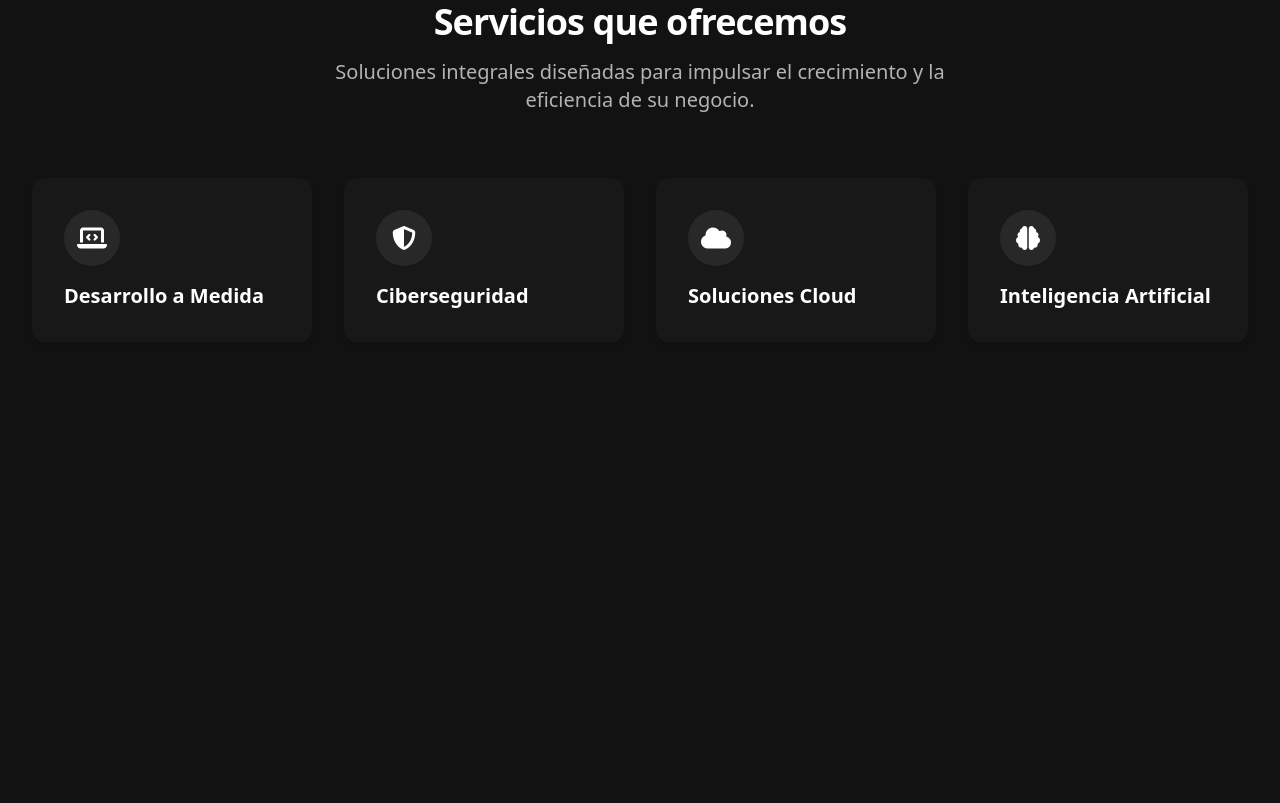
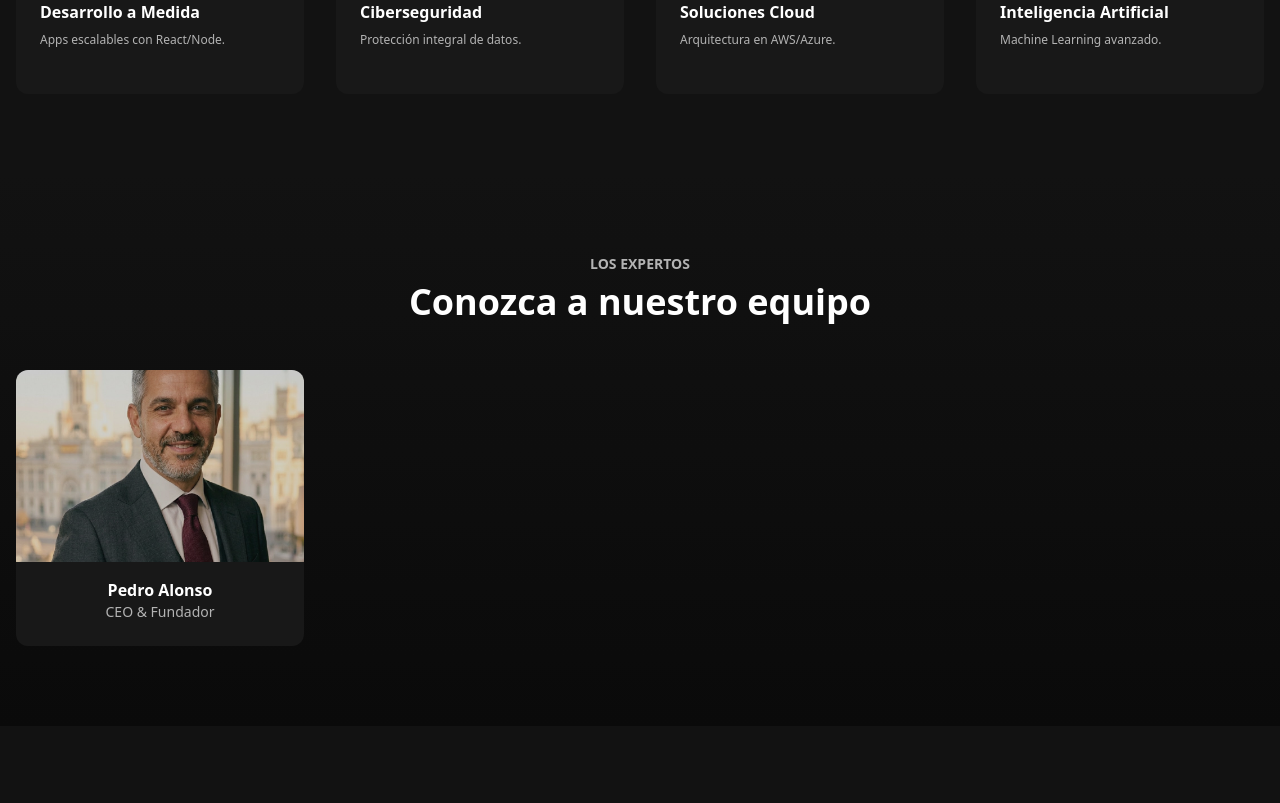
Before and after one commit to suhsero/2t_ConsultoriaPila, a plain HTML site: page index.html in a window 1280 px wide. Shown: the part 776-1579 px from the top of the page. Before the commit the page ends 1242 px from the top, so only its background shows below. Drawn offline with nearby package versions, Linux system fonts and the light colour scheme.

Commit message:
feat: Seccion de equipo y estructura del formulario

```diff
--- a/index.html
+++ b/index.html
@@ -4,31 +4,19 @@
     <meta charset="UTF-8">
     <meta name="viewport" content="width=device-width, initial-scale=1.0">
     <title>Consultoría Pila | Soluciones Tecnológicas Avanzadas</title>
-
     <script src="https://cdn.tailwindcss.com"></script>
-
     <script>
         tailwind.config = {
             theme: {
                 extend: {
                     colors: {
-                        brand: {
-                            light: '#60a5fa',
-                            DEFAULT: '#3b82f6',
-                            dark: '#2563eb',
-                        },
-                        spotify: {
-                            base: '#121212',
-                            elevated: '#181818',
-                            highlight: '#282828',
-                            text: '#b3b3b3',
-                        }
+                        brand: { light: '#60a5fa', DEFAULT: '#3b82f6', dark: '#2563eb' },
+                        spotify: { base: '#121212', elevated: '#181818', highlight: '#282828', text: '#b3b3b3' }
                     }
                 }
             }
         }
     </script>
-
     <link rel="stylesheet" href="https://cdnjs.cloudflare.com/ajax/libs/font-awesome/6.4.0/css/all.min.css">
 </head>
 <body class="bg-spotify-base text-white font-sans antialiased flex flex-col min-h-screen">
@@ -37,10 +25,10 @@
         <div class="max-w-7xl mx-auto px-4 sm:px-6 lg:px-8">
             <div class="flex flex-col md:flex-row justify-between items-center py-4 md:py-0 md:h-20 gap-4 md:gap-0">
                 <div class="flex-shrink-0 flex items-center gap-2 cursor-pointer" onclick="window.scrollTo(0,0)">
-                    <img src="logo.png" alt="Logo Consultoría Pila" class="h-10 w-auto">
-                    <span class="font-bold text-2xl text-white tracking-tight">Consultoría<span class="text-brand">Pila</span></span>
+                    <img src="logo.png" alt="Logo" class="h-10 w-auto">
+                    <span class="font-bold text-2xl text-white">Consultoría<span class="text-brand">Pila</span></span>
                 </div>
-                <nav class="flex flex-wrap justify-center gap-4 md:gap-8" aria-label="Menú principal">
+                <nav class="flex flex-wrap justify-center gap-4 md:gap-8">
                     <a href="#inicio" class="text-spotify-text hover:text-white transition-colors font-medium">Inicio</a>
                     <a href="#servicios" class="text-spotify-text hover:text-white transition-colors font-medium">Servicios</a>
                     <a href="#equipo" class="text-spotify-text hover:text-white transition-colors font-medium">Equipo</a>
@@ -51,97 +39,83 @@
     </header>
 
     <main class="flex-grow">
-        <section id="inicio" class="relative bg-spotify-base text-white overflow-hidden">
+        <section id="inicio" class="relative bg-spotify-base py-24 md:py-32 text-center overflow-hidden">
             <div class="absolute inset-0 bg-gradient-to-b from-spotify-highlight/40 to-spotify-base opacity-90"></div>
-            <div class="absolute inset-0 bg-[url('https://images.unsplash.com/photo-1451187580459-43490279c0fa?q=80&w=2072&auto=format&fit=crop')] bg-cover bg-center mix-blend-overlay opacity-10"></div>
-
-            <div class="relative max-w-7xl mx-auto px-4 sm:px-6 lg:px-8 py-24 md:py-32 flex flex-col items-center text-center">
-                <h1 class="text-4xl md:text-6xl font-extrabold tracking-tight mb-6 text-white">
-                    Transformamos su visión en <br class="block">
-                    <span class="text-transparent bg-clip-text bg-gradient-to-r from-brand-light to-brand">Realidad Digital</span>
-                </h1>
-                <p class="mt-4 max-w-2xl text-lg md:text-xl text-spotify-text mb-10">
-                    Somos su socio estratégico en tecnología. Ayudamos a empresas a escalar, asegurar e innovar a través de soluciones de software de vanguardia.
-                </p>
-                <div class="flex flex-col sm:flex-row gap-4">
-                    <a href="#servicios" class="bg-brand hover:bg-brand-light text-white font-bold py-3 px-8 rounded-full transition-all shadow-lg hover:scale-105 transform">
-                        Descubrir Servicios
-                    </a>
-                    <a href="#contacto" class="bg-transparent border border-spotify-text hover:border-white text-white font-bold py-3 px-8 rounded-full transition-all hover:scale-105 transform">
-                        Hablar con un experto
-                    </a>
+            <div class="relative z-10">
+                <h1 class="text-4xl md:text-6xl font-extrabold mb-6">Transformamos su visión en <span class="text-brand">Realidad Digital</span></h1>
+                <p class="max-w-2xl mx-auto text-spotify-text mb-10 text-lg">Socio estratégico en tecnología y soluciones de software de vanguardia.</p>
+                <div class="flex justify-center gap-4">
+                    <a href="#servicios" class="bg-brand py-3 px-8 rounded-full font-bold hover:scale-105 transition-transform">Servicios</a>
+                    <a href="#contacto" class="border border-spotify-text py-3 px-8 rounded-full font-bold hover:border-white transition-all">Contacto</a>
                 </div>
             </div>
         </section>
 
         <section id="servicios" class="py-20 bg-spotify-base">
-            <div class="max-w-7xl mx-auto px-4 sm:px-6 lg:px-8">
-                <div class="text-center mb-16">
-                    <h2 class="text-spotify-text font-semibold tracking-wide uppercase text-sm">Nuestra Experiencia</h2>
-                    <h3 class="mt-2 text-3xl md:text-4xl leading-8 font-extrabold tracking-tight text-white">
-                        Servicios que ofrecemos
-                    </h3>
-                    <p class="mt-4 max-w-2xl text-lg md:text-xl text-spotify-text mx-auto">
-                        Soluciones integrales diseñadas para impulsar el crecimiento y la eficiencia de su negocio.
-                    </p>
+            <div class="max-w-7xl mx-auto px-4">
+                <div id="servicios-container" class="grid grid-cols-1 sm:grid-cols-2 lg:grid-cols-4 gap-8"></div>
+            </div>
+        </section>
+
+        <section id="equipo" class="py-20 bg-gradient-to-b from-spotify-base to-[#0a0a0a]">
+            <div class="max-w-7xl mx-auto px-4 text-center">
+                <h2 class="text-spotify-text uppercase text-sm font-semibold mb-2">Los Expertos</h2>
+                <h3 class="text-3xl md:text-4xl font-extrabold mb-12">Conozca a nuestro equipo</h3>
+                <div class="grid grid-cols-1 sm:grid-cols-2 lg:grid-cols-4 gap-8">
+                    <div class="bg-spotify-elevated rounded-xl overflow-hidden hover:bg-spotify-highlight transition-colors pb-6 group cursor-pointer">
+                        <div class="h-48 bg-spotify-highlight mb-4 overflow-hidden">
+                            <img src="pedro.jpg" class="w-full h-full object-cover opacity-80 group-hover:opacity-100 transition-opacity">
+                        </div>
+                        <h4 class="font-bold">Pedro Alonso</h4>
+                        <p class="text-spotify-text text-sm">CEO & Fundador</p>
+                    </div>
+                    </div>
+            </div>
+        </section>
+
+        <section id="contacto" class="py-20 bg-spotify-base">
+            <div class="max-w-4xl mx-auto px-4">
+                <div class="bg-spotify-elevated rounded-xl overflow-hidden flex flex-col md:flex-row">
+                    <div class="bg-spotify-highlight p-10 md:w-1/2">
+                        <h3 class="text-2xl font-bold mb-4">Póngase en contacto</h3>
+                        <p class="text-spotify-text mb-8">Estamos listos para escuchar sobre su próximo proyecto.</p>
+                        <div class="space-y-4 text-spotify-text">
+                            <p><i class="fa-solid fa-location-dot text-brand mr-2"></i> Madrid, España</p>
+                            <p><i class="fa-solid fa-envelope text-brand mr-2"></i> info@consultoriapila.es</p>
+                        </div>
+                    </div>
+                    <div class="p-10 md:w-1/2">
+                        <form id="formulario-contacto" class="space-y-4">
+                            <input type="text" placeholder="Nombre" required class="w-full p-3 bg-spotify-highlight rounded-md border-transparent focus:ring-2 focus:ring-brand outline-none">
+                            <input type="email" placeholder="Email" required class="w-full p-3 bg-spotify-highlight rounded-md border-transparent focus:ring-2 focus:ring-brand outline-none">
+                            <textarea placeholder="Mensaje" rows="4" required class="w-full p-3 bg-spotify-highlight rounded-md border-transparent focus:ring-2 focus:ring-brand outline-none"></textarea>
+                            <button type="submit" id="btn-enviar" class="w-full py-3 bg-brand rounded-full font-bold hover:bg-brand-light transition-all">Enviar Mensaje</button>
+                        </form>
+                    </div>
                 </div>
-
-                <div id="servicios-container" class="grid grid-cols-1 sm:grid-cols-2 lg:grid-cols-4 gap-8">
-                    </div>
             </div>
         </section>
     </main>
 
+    <footer class="bg-black py-8 border-t border-spotify-highlight text-center text-spotify-text text-sm">
+        <p>&copy; 2026 Consultoría Pila. Todos los derechos reservados.</p>
+    </footer>
+
     <script>
+        // Lógica de servicios del Commit 4 (se mantiene igual)
         document.addEventListener('DOMContentLoaded', () => {
             const servicios = [
-                {
-                    id: 1,
-                    titulo: "Desarrollo a Medida",
-                    descripcion: "Aplicaciones web y móviles escalables construidas con las últimas tecnologías (React, Node.js).",
-                    icono: "fa-laptop-code"
-                },
-                {
-                    id: 2,
-                    titulo: "Ciberseguridad",
-                    descripcion: "Auditorías, pentesting y protección integral para salvaguardar los datos de su empresa.",
-                    icono: "fa-shield-halved"
-                },
-                {
-                    id: 3,
-                    titulo: "Soluciones Cloud",
-                    descripcion: "Migración, arquitectura y gestión de infraestructuras en AWS, Google Cloud y Azure.",
-                    icono: "fa-cloud"
-                },
-                {
-                    id: 4,
-                    titulo: "Inteligencia Artificial",
-                    descripcion: "Automatización de procesos y análisis predictivo mediante Machine Learning avanzado.",
-                    icono: "fa-brain"
-                }
+                { id: 1, titulo: "Desarrollo a Medida", descripcion: "Apps escalables con React/Node.", icono: "fa-laptop-code" },
+                { id: 2, titulo: "Ciberseguridad", descripcion: "Protección integral de datos.", icono: "fa-shield-halved" },
+                { id: 3, titulo: "Soluciones Cloud", descripcion: "Arquitectura en AWS/Azure.", icono: "fa-cloud" },
+                { id: 4, titulo: "Inteligencia Artificial", descripcion: "Machine Learning avanzado.", icono: "fa-brain" }
             ];
-
-            const contenedorServicios = document.getElementById('servicios-container');
-
-            servicios.forEach(servicio => {
-                const card = document.createElement('article');
-                card.className = "relative h-52";
-                card.innerHTML = `
-                    <div class="absolute inset-x-0 top-0 bg-spotify-elevated p-8 rounded-xl hover:bg-spotify-highlight transition-all duration-500 group cursor-pointer flex flex-col justify-center z-10 hover:z-50 drop-shadow-md hover:drop-shadow-2xl">
-                        <div class="w-14 h-14 bg-spotify-highlight rounded-full flex items-center justify-center mb-4 group-hover:scale-110 group-hover:bg-brand transition-all duration-500">
-                            <i class="fa-solid ${servicio.icono} text-white text-2xl"></i>
-                        </div>
-                        <h4 class="text-xl font-bold text-white transition-all duration-500">${servicio.titulo}</h4>
-                        <div class="grid grid-rows-[0fr] group-hover:grid-rows-[1fr] transition-all duration-500 ease-in-out">
-                            <div class="overflow-hidden">
-                                <p class="text-spotify-text leading-relaxed text-sm mt-3 opacity-0 group-hover:opacity-100 transition-opacity duration-500 delay-100">
-                                    ${servicio.descripcion}
-                                </p>
-                            </div>
-                        </div>
-                    </div>
-                `;
-                contenedorServicios.appendChild(card);
+            const container = document.getElementById('servicios-container');
+            servicios.forEach(s => {
+                const card = document.createElement('div');
+                card.className = "bg-spotify-elevated p-6 rounded-xl h-48 flex flex-col justify-center";
+                card.innerHTML = `<i class="fa-solid ${s.icono} text-brand text-3xl mb-4"></i><h4 class="font-bold">${s.titulo}</h4><p class="text-xs text-spotify-text mt-2">${s.descripcion}</p>`;
+                container.appendChild(card);
             });
         });
     </script>
```
Also changed, not shown: Ana.jpg (added), Ines.jpg (added), Lucas.jpg (added), Pedro.jpg (added), logo.png (added).
